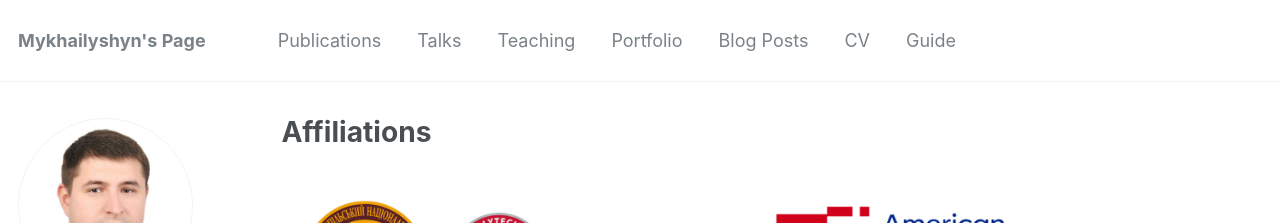
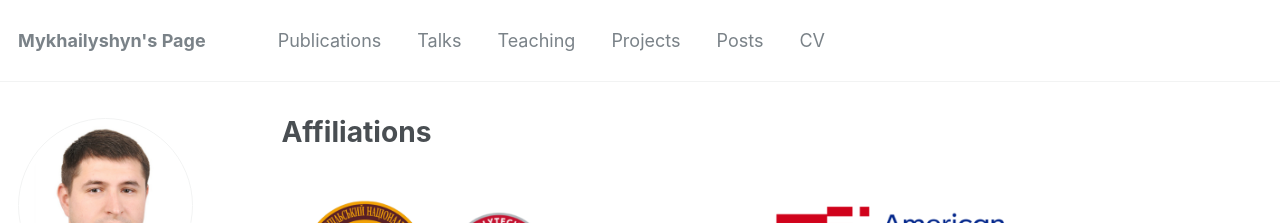
Before and after one commit to RomanMykhailyshyn/RomanMykhailyshyn.github.io, a Jekyll site: the page built from _pages/about.md, in a window 1280 px wide and 1193 px high. Shown: the top 223 px of the window. Built offline with Jekyll 4.4.1, drawn with Linux system fonts in a browser that asks for light colours; some web fonts are replaced.

Commit message:
Update navigation.yml

```diff
--- a/_data/navigation.yml
+++ b/_data/navigation.yml
@@ -9,14 +9,11 @@ main:
   - title: "Teaching"
     url: /teaching/
 
-  - title: "Portfolio"
+  - title: "Projects"
     url: /portfolio/
 
-  - title: "Blog Posts"
+  - title: "Posts"
     url: /year-archive/
 
   - title: "CV"
     url: /cv/
-
-  - title: "Guide"
-    url: /markdown/
```
